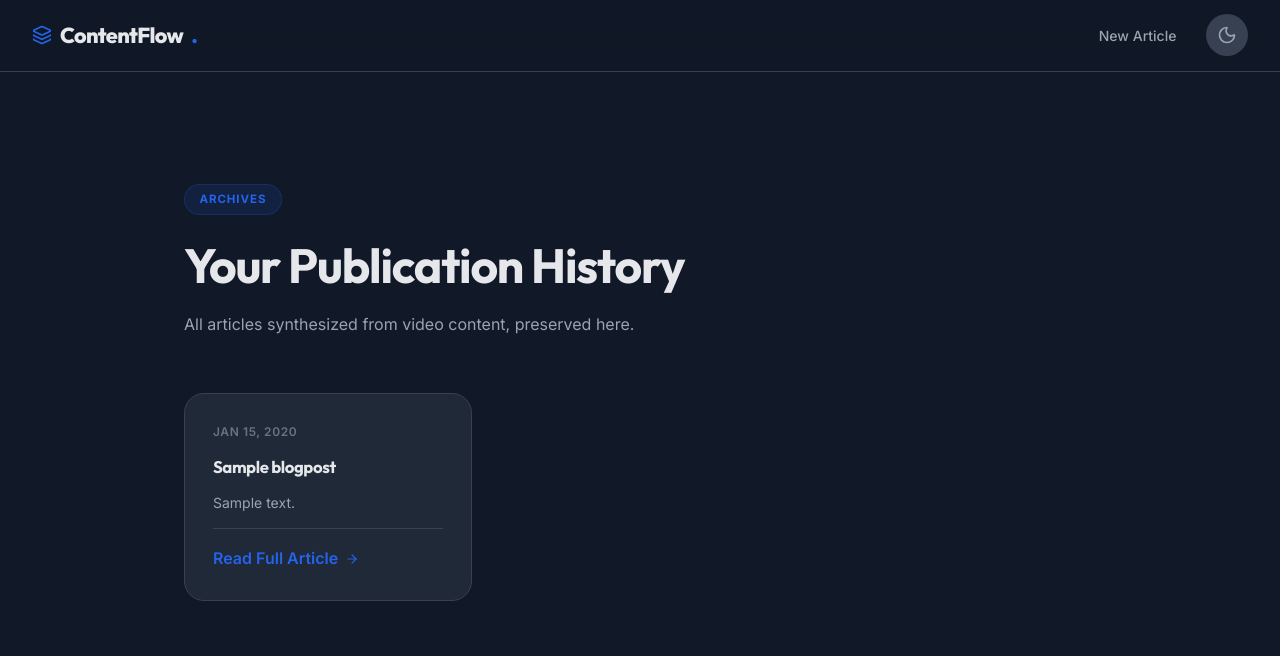
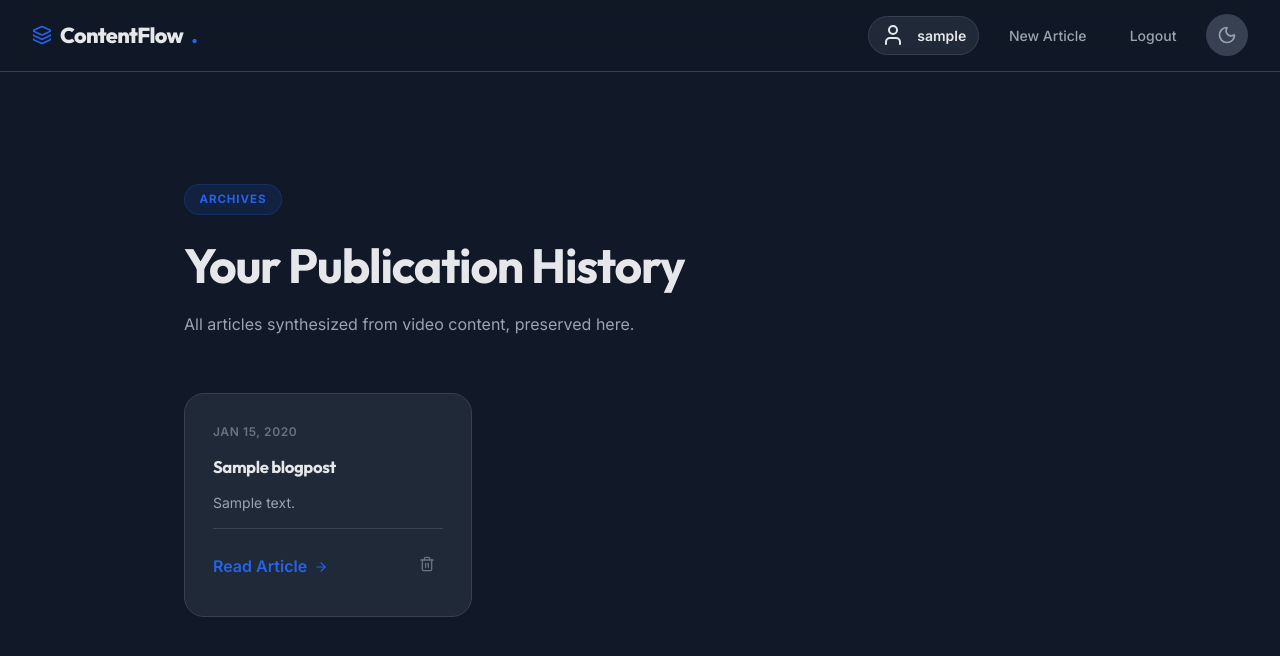
Before and after one commit to vins254/AI-Blog-Article-Generator, a Django app: page /blog-list in a window 1280 px wide. Shown: the top 656 px of the page. Run offline with Django 5.2, Linux system fonts and the light colour scheme; a user stored in the database is signed in; tables that the repository leaves empty hold one stand-in row (values such as "Sample post").

Commit message:
feat: implement frontend dashboard and UI structure for YouTube-to-article conversion

```diff
--- a/client/static/css/styles.css
+++ b/client/static/css/styles.css
@@ -148,7 +148,67 @@ button { cursor: pointer; border: none; background: none; font-family: inherit;
 .navbar-links {
     display: flex;
     align-items: center;
+    gap: 1.5rem;
+}
+
+/* --- USER PROFILE --- */
+.user-profile {
+    display: flex;
+    align-items: center;
+    gap: 0.75rem;
+    padding: 0.4rem 0.75rem;
+    background: var(--bg-surface);
+    border: 1px solid var(--border);
+    border-radius: var(--radius-lg);
+    font-size: 0.875rem;
+    font-weight: 600;
+    color: var(--text-primary);
+    transition: var(--transition);
+}
+.user-profile:hover { border-color: var(--accent); background: var(--accent-soft); }
+.user-profile i { width: 16px; height: 16px; color: var(--accent); }
+
+/* --- MOBILE MENU --- */
+.mobile-menu-btn {
+    display: none;
+    width: 40px;
+    height: 40px;
+    align-items: center;
+    justify-content: center;
+    border-radius: var(--radius-sm);
+    color: var(--text-primary);
+}
+
+.nav-menu {
+    display: flex;
+    align-items: center;
     gap: 1rem;
+}
+
+@media (max-width: 768px) {
+    .mobile-menu-btn { display: flex; }
+    .nav-menu {
+        display: none;
+        position: absolute;
+        top: 100%;
+        left: 0;
+        right: 0;
+        background: var(--bg-surface);
+        flex-direction: column;
+        padding: 1.5rem;
+        border-bottom: 1px solid var(--border);
+        box-shadow: var(--shadow-lg);
+        animation: fadeSlideDown 0.3s ease;
+        z-index: 100;
+    }
+    .nav-menu.active { display: flex; }
+    .user-profile { width: 100%; justify-content: center; order: -1; }
+    .btn-nav { width: 100%; text-align: center; padding: 0.8rem; }
+}
+
+@keyframes fadeSlideDown {
+    from { opacity: 0; transform: translateY(-10px); }
+    to { opacity: 1; transform: translateY(0); }
 }
 
 .btn-nav {
@@ -559,6 +619,17 @@ button { cursor: pointer; border: none; background: none; font-family: inherit;
     align-items: center;
 }
 
+.btn-delete {
+    color: var(--text-muted);
+    padding: 0.5rem;
+    border-radius: var(--radius-sm);
+    transition: var(--transition);
+}
+.btn-delete:hover {
+    color: var(--danger);
+    background: rgba(220, 38, 38, 0.1);
+}
+
 /* --- ANIMATIONS --- */
 @keyframes fadeSlideUp {
     from { opacity: 0; transform: translateY(16px); }
--- a/client/templates/all-blogs.html
+++ b/client/templates/all-blogs.html
@@ -22,10 +22,20 @@ AUTHORS: ContentFlow Development Team
             ContentFlow<span class="brand-dot">.</span>
         </div>
         <div class="navbar-links">
-            <a href="/" class="btn-nav">New Article</a>
-            <button class="theme-toggle" id="themeToggle" aria-label="Toggle theme">
-                <i data-lucide="sun" class="sun-icon"></i>
-                <i data-lucide="moon" class="moon-icon"></i>
+            <div class="nav-menu" id="navMenu">
+                <div class="user-profile">
+                    <i data-lucide="user"></i>
+                    <span>{{ user.username }}</span>
+                </div>
+                <a href="/" class="btn-nav">New Article</a>
+                <a href="/logout" class="btn-nav">Logout</a>
+                <button class="theme-toggle" id="themeToggle" aria-label="Toggle theme">
+                    <i data-lucide="sun" class="sun-icon"></i>
+                    <i data-lucide="moon" class="moon-icon"></i>
+                </button>
+            </div>
+            <button class="mobile-menu-btn" id="mobileMenuBtn">
+                <i data-lucide="menu"></i>
             </button>
         </div>
     </nav>
@@ -53,8 +63,11 @@ AUTHORS: ContentFlow Development Team
                         </div>
                         <div class="archive-actions">
                             <a href="/blog-details/{{ blog.id }}" class="btn-text">
-                                Read Full Article
+                                Read Article
                                 <i data-lucide="arrow-right" style="width:14px; height:14px;"></i>
+                            </a>
+                            <a href="/delete-blog/{{ blog.id }}" class="btn-delete" title="Delete Article" onclick="return confirm('Are you sure you want to delete this article?')">
+                                <i data-lucide="trash-2" style="width:16px; height:16px;"></i>
                             </a>
                         </div>
                     </article>
@@ -75,15 +88,24 @@ AUTHORS: ContentFlow Development Team
         lucide.createIcons();
         (function() {
             const themeToggle = document.getElementById('themeToggle');
+            const mobileMenuBtn = document.getElementById('mobileMenuBtn');
+            const navMenu = document.getElementById('navMenu');
             const html = document.documentElement;
-            const savedTheme = localStorage.getItem('theme') || 'dark';
-            html.setAttribute('data-theme', savedTheme);
+
+            html.setAttribute('data-theme', localStorage.getItem('theme') || 'dark');
 
             themeToggle.addEventListener('click', () => {
-                const currentTheme = html.getAttribute('data-theme');
-                const newTheme = currentTheme === 'dark' ? 'light' : 'dark';
-                html.setAttribute('data-theme', newTheme);
-                localStorage.setItem('theme', newTheme);
+                const next = html.getAttribute('data-theme') === 'dark' ? 'light' : 'dark';
+                html.setAttribute('data-theme', next);
+                localStorage.setItem('theme', next);
+            });
+
+            mobileMenuBtn.addEventListener('click', () => {
+                navMenu.classList.toggle('active');
+                const icon = mobileMenuBtn.querySelector('i');
+                const isOpened = navMenu.classList.contains('active');
+                icon.setAttribute('data-lucide', isOpened ? 'x' : 'menu');
+                lucide.createIcons();
             });
         })();
     </script>
```
Also changed, not shown: client/templates/blog-details.html (+30 -11 lines), client/templates/index.html (+31 -5 lines).
